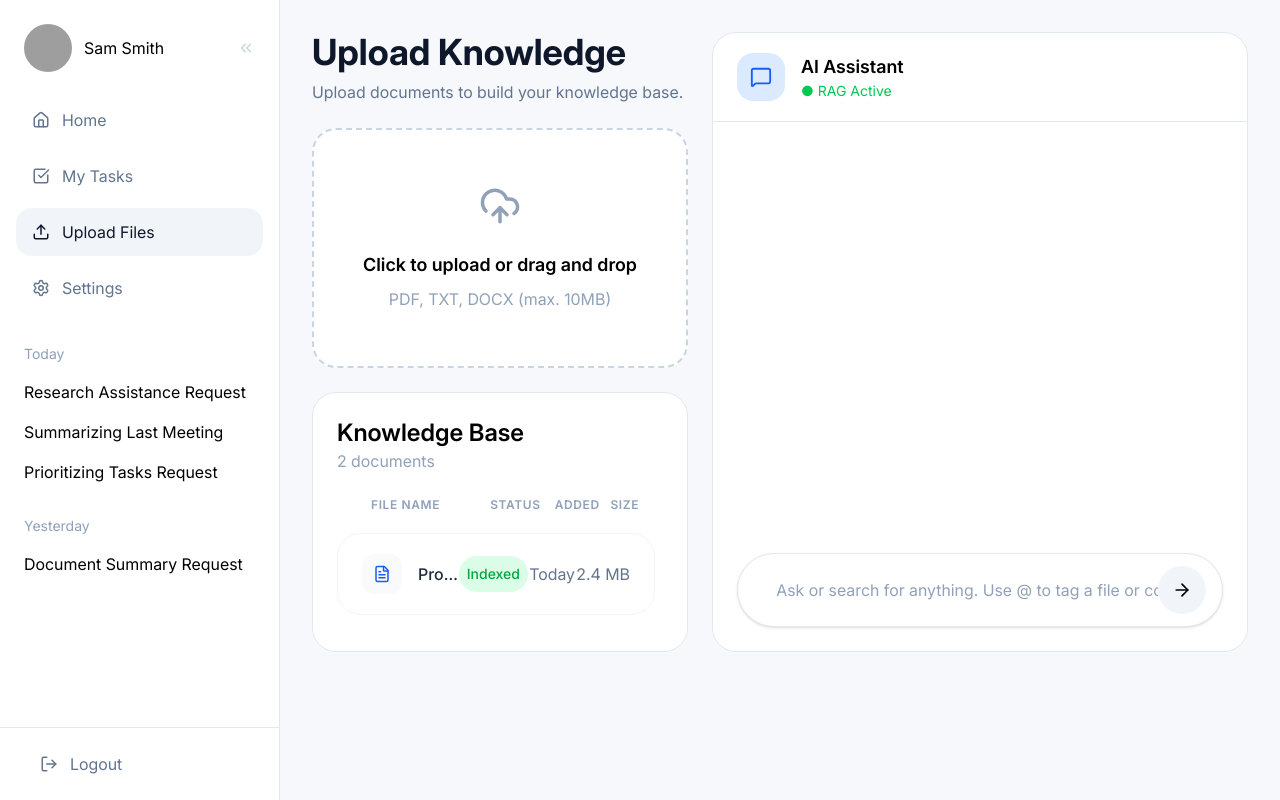
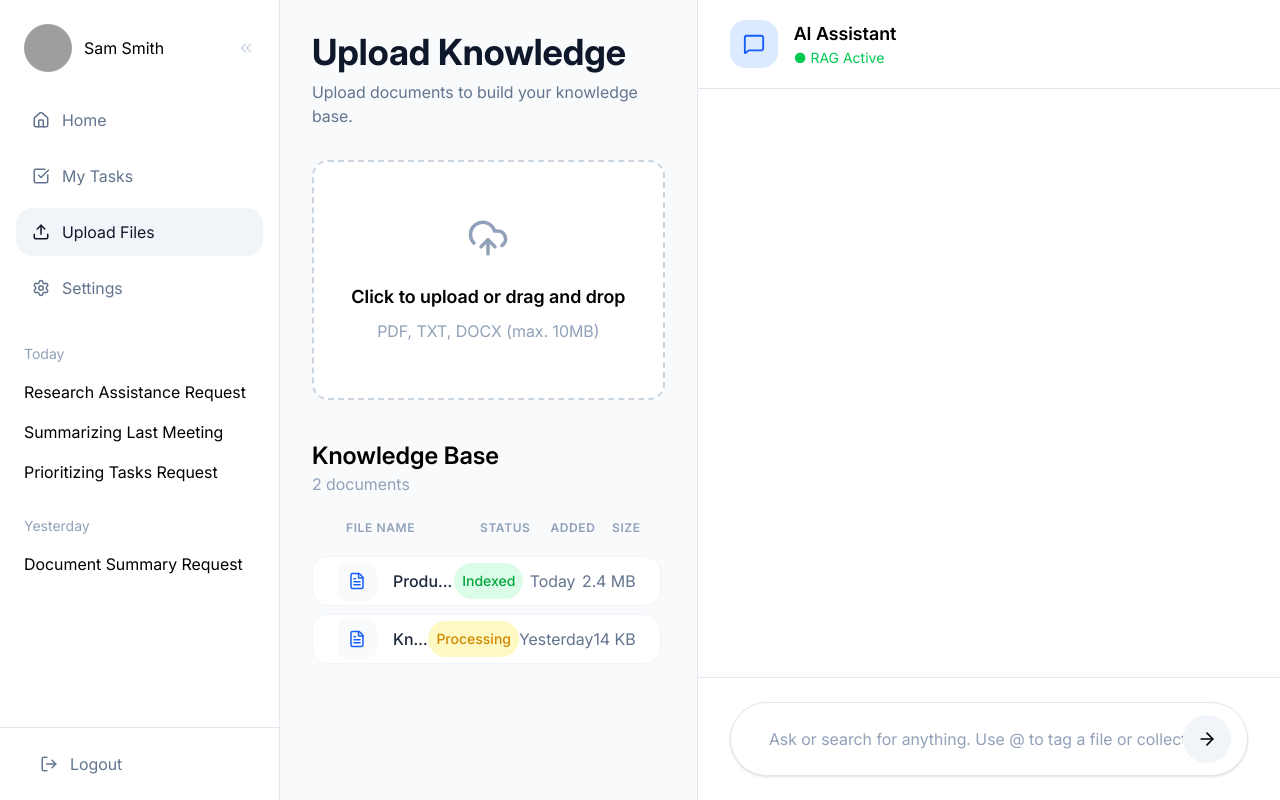
Before and after one commit to elmira-orooji/advanced-rag-system, a React (Vite) app in the folder frontend/my-rag-app/: page /home in a window 1280 px wide. Both pictures are taken after a click on the button "Upload Files". Built offline with nearby package versions, Linux system fonts and the light colour scheme; grey boxes are pictures that could not be loaded.

Commit message:
redesign-Decrease document paddings

```diff
--- a/frontend/my-rag-app/src/pages/UploadFilesPage.tsx
+++ b/frontend/my-rag-app/src/pages/UploadFilesPage.tsx
@@ -39,24 +39,22 @@ export default function UploadFilesPage() {
           transition={{
             duration: 0.5,
           }}
-          className="flex-1 p-8 overflow-hidden"
+          className="flex-1 overflow-hidden"
         >
-      <div className="grid grid-cols-12 gap-6 h-full">
+      <div className="grid grid-cols-12 h-full">
 
         {/* Left Side */}
             <div
 className="
   col-span-5
-
   flex
   flex-col
-
-                gap-6
-
-                h-[calc(100vh-100px)]
+  gap-8
+  px-8
+  py-8
+  bg-[#F8FAFC]
 "
 >
-
           {/* Header */}
           <div>
             <h1 className="text-4xl font-bold text-slate-900">
@@ -72,7 +70,7 @@ export default function UploadFilesPage() {
           <div
             className="
               bg-white
-              rounded-3xl
+              rounded-2xl
               border-2
               border-dashed
               border-slate-300
@@ -116,15 +114,14 @@ export default function UploadFilesPage() {
 {/* Knowledge Base */}
 <div
   className="
-    bg-white
-    rounded-3xl
-    border border-slate-200
-    p-6
-
     flex
     flex-col
 
-    h-[260px]
+    h-[320px]
+
+    pt-2
+
+    min-h-0
   "
 >
   {/* Header */}
@@ -187,9 +184,9 @@ export default function UploadFilesPage() {
 
     overflow-y-auto
 
-    space-y-4
+    space-y-2
 
-    pr-2
+    pr-1
   "
 >
     {files.map((file) => (
@@ -201,13 +198,12 @@ export default function UploadFilesPage() {
   items-center
 
   px-6
-  py-5
+  py-1
 
-  rounded-3xl
+rounded-2xl
+bg-white
 border
 border-slate-100
-
-  bg-white
 
   hover:shadow-md
   hover:-translate-y-1
@@ -295,27 +291,23 @@ export default function UploadFilesPage() {
 </div>
 
         {/* Right Side - Chat */}
-        <div className="col-span-7 h-[620px]">
+        <div className="col-span-7 h-screen">
           <div
 className="
   bg-white
-
-              rounded-3xl
-
-              border
+  border-l
   border-slate-200
 
   h-full
 
   flex
   flex-col
-
 "
           >
             {/* Header */}
             <div
               className="
-                px-6
+                px-8
                 py-5
 
                 border-b
@@ -368,7 +360,7 @@ export default function UploadFilesPage() {
             </div>
 
                     {/* Existing Chat */}
-                    <div className="flex-1 overflow-hidden">
+                    <div className="flex-1 overflow-y-auto px-8 py-6">
                     <ChatWindow
                         messages={[]}
                         isThinking={false}
@@ -376,7 +368,7 @@ export default function UploadFilesPage() {
                     </div>
 
                     {/* Existing Input */}
-                <div className="px-6 pb-6 pt-2">
+                <div className="px-8 py-6 border-t border-slate-200">
                 <ChatInput
                     disabled={false}
                     onSend={() => {}}
```
Lines whose indentation alone changed are shown as unchanged.
